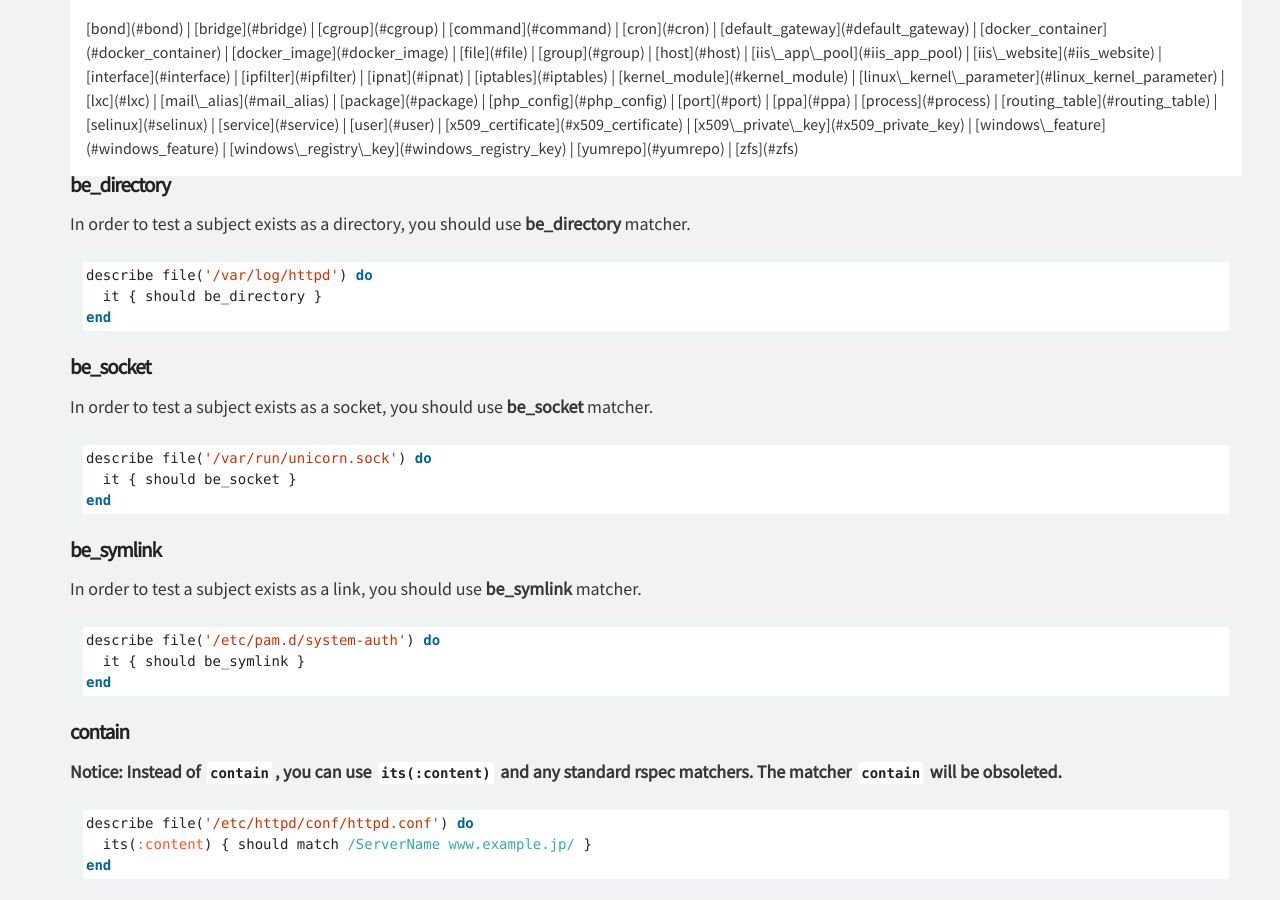
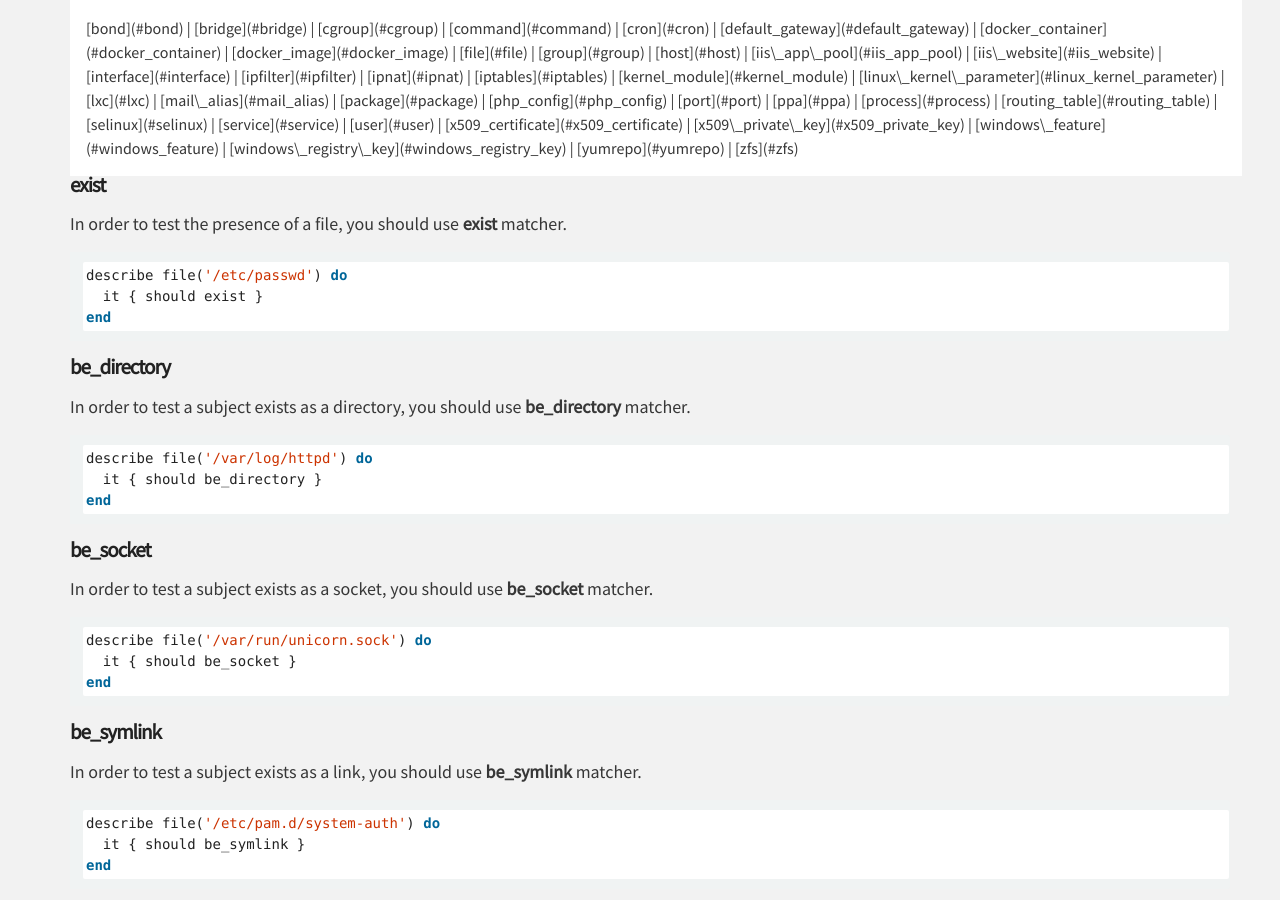
Before and after one commit to serverspec/serverspec.github.io, a Jekyll site: the page built from resource_types.md, in a window 1280 px wide and 900 px high, scrolled down 5047 px. Built offline with Jekyll 4.4.1, drawn with Linux system fonts in a browser that asks for light colours; nearby versions of some CDN libraries; Markdown is read by kramdown in place of the engine named in the settings.

Commit message:
Add documentation about file exist matcher
serverspec/serverspec#519

````diff
--- a/_includes/file.md
+++ b/_includes/file.md
@@ -9,6 +9,16 @@ In order to test a subject exists as a file, you should use **be_file** matcher.
 ```ruby
 describe file('/etc/passwd') do
   it { should be_file }
+end
+```
+
+#### exist
+
+In order to test the presence of a file, you should use **exist** matcher.
+
+```ruby
+describe file('/etc/passwd') do
+  it { should exist }
 end
 ```
 
````
